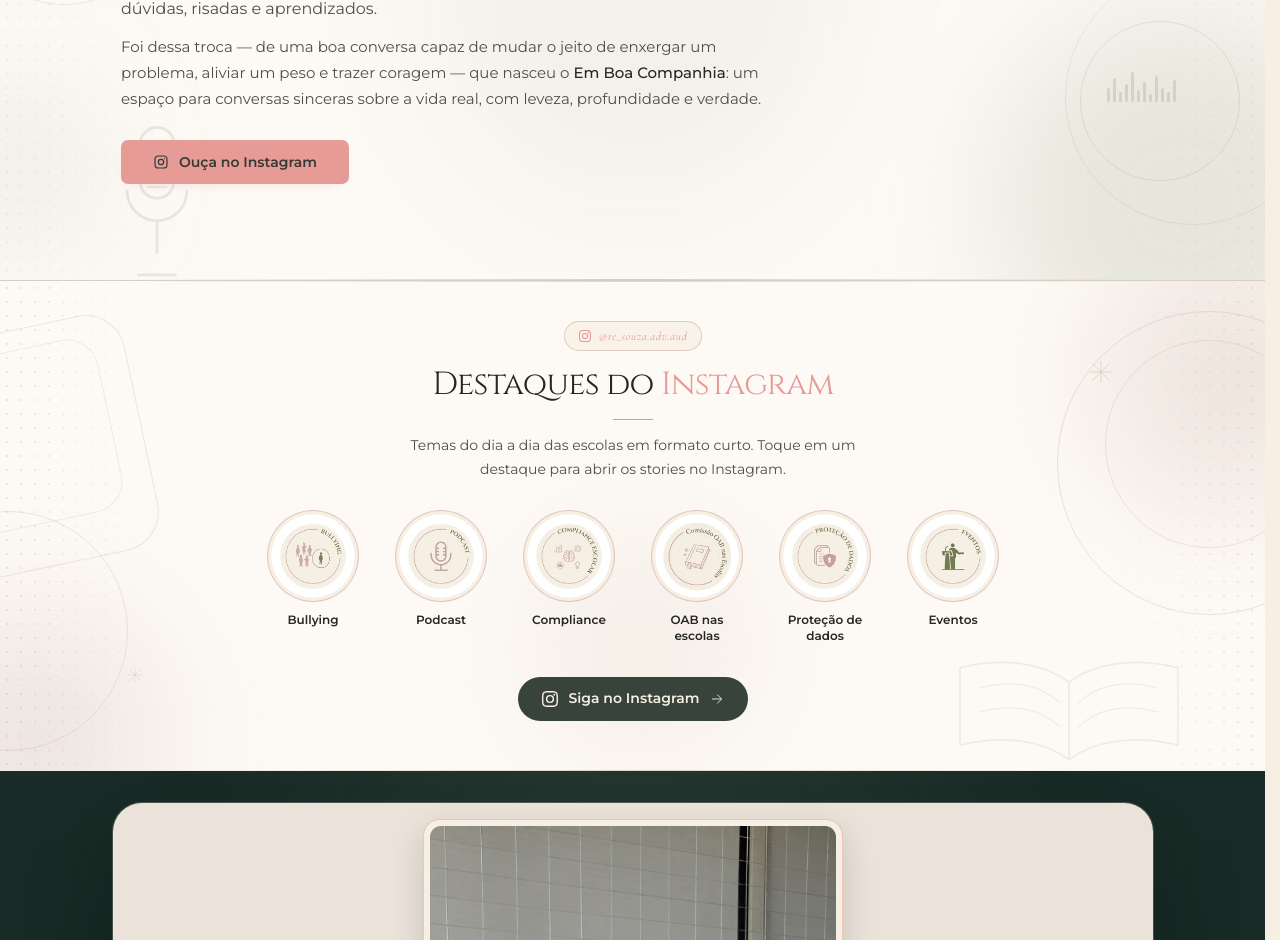
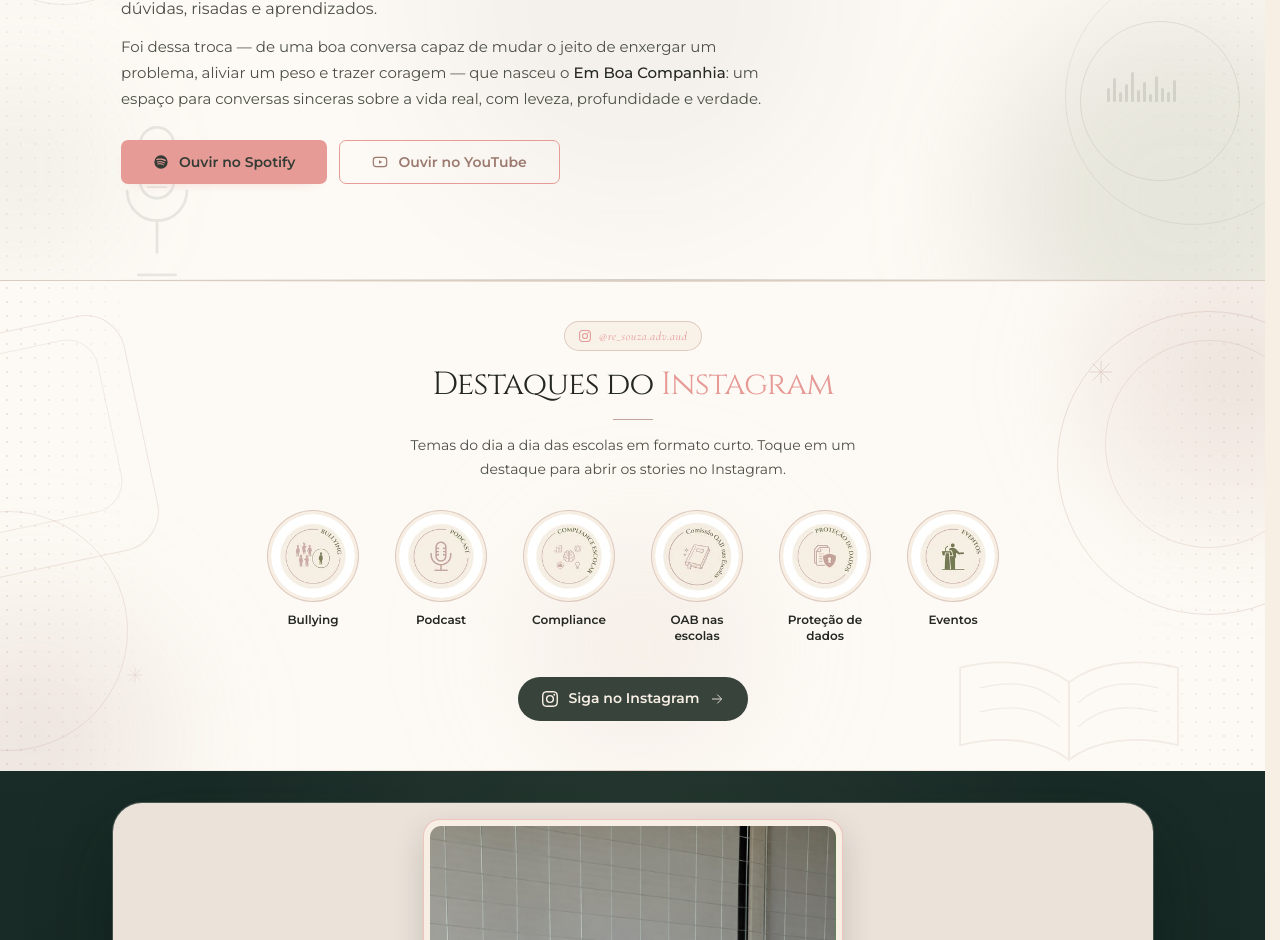
Before and after one commit to Leonardobuenoaguiar/Renata-Rodrigues-Advogada, a React (Vite) app: page / in a window 1280 px wide. Shown: the part 6912-7852 px from the top of the page. Built offline with nearby package versions, Linux system fonts and the light colour scheme.

Commit message:
Remove node_modules do repositorio

```diff
--- a/src/components/Podcast.tsx
+++ b/src/components/Podcast.tsx
@@ -7,7 +7,13 @@ import Reveal from "./Reveal";
    o texto logo abaixo — tudo alinhado à esquerda.
 ------------------------------------------------------------------ */
 
-const PODCAST_INSTAGRAM = "https://www.instagram.com/emboacompanhiapodcast/";
+/* links oficiais do podcast "Em Boa Companhia" */
+const PODCAST_SPOTIFY =
+  "https://open.spotify.com/show/033ExO6uBkJ1nuWdc792EY?si=-B1EkBVQSACFsxbyP2fF-Q";
+const PODCAST_YOUTUBE =
+  "https://youtube.com/@emboacampanhiapodcast?si=Kt_ugG8qRDmjmZsn";
+/* se quiser recolocar algum dia:
+   https://www.instagram.com/emboacompanhiapodcast/ */
 
 /* paleta coral (harmoniza com o creme e o verde do site)
    ROSE      → coral principal: destaque do título, botão, fundo
@@ -33,6 +39,28 @@ const InstagramIcon = ({ className = "" }) => (
     <rect x="3" y="3" width="18" height="18" rx="5" />
     <circle cx="12" cy="12" r="4" />
     <circle cx="17.2" cy="6.8" r="0.9" fill="currentColor" stroke="none" />
+  </svg>
+);
+
+const SpotifyIcon = ({ className = "" }) => (
+  <svg viewBox="0 0 24 24" fill="currentColor" className={className} aria-hidden="true">
+    <path d="M12 2a10 10 0 1 0 0 20 10 10 0 0 0 0-20Zm4.59 14.42a.62.62 0 0 1-.85.21c-2.36-1.44-5.31-1.76-8.8-.96a.62.62 0 0 1-.29-1.21c3.83-.87 7.09-.5 9.73 1.12.3.18.4.57.21.84Zm1.22-2.75a.78.78 0 0 1-1.07.26c-2.7-1.66-6.8-2.14-9.99-1.17a.78.78 0 0 1-.45-1.49c3.62-1.1 8.13-.57 11.2 1.32.36.22.48.69.25 1.08Zm.13-2.86C14.53 8.49 9.29 8.32 6.07 9.3a.93.93 0 1 1-.54-1.79c3.69-1.12 9.53-.91 13.29 1.28a.93.93 0 0 1-.95 1.61Z" />
+  </svg>
+);
+
+const YouTubeIcon = ({ className = "" }) => (
+  <svg
+    viewBox="0 0 24 24"
+    fill="none"
+    stroke="currentColor"
+    strokeWidth="1.8"
+    strokeLinecap="round"
+    strokeLinejoin="round"
+    className={className}
+    aria-hidden="true"
+  >
+    <rect x="2" y="5" width="20" height="14" rx="4" />
+    <path d="M10.5 9.3l5 2.7-5 2.7z" fill="currentColor" stroke="none" />
   </svg>
 );
 
@@ -219,19 +247,33 @@ export default function Podcast() {
             </p>
           </Reveal>
 
-          {/* botão — fundo coral com texto verde-escuro (legível),
-              no hover o coral escurece e o texto passa a creme */}
+          {/* botões — Spotify (coral sólido) e YouTube (contorno coral).
+              No mobile cada um ocupa ~80% da largura e ficam empilhados;
+              do sm para cima ficam lado a lado. Altura mínima de 44px. */}
           <Reveal delay={220}>
-            <a
-              href={PODCAST_INSTAGRAM}
-              target="_blank"
-              rel="noopener noreferrer"
-              aria-label="Abrir o perfil do podcast Em Boa Companhia no Instagram (abre em nova aba)"
-              className="mt-7 inline-flex min-h-11 items-center justify-center gap-2.5 rounded-[7px] bg-[#E69B97] px-8 py-3 text-[14px] font-semibold leading-none text-[#343b34] shadow-[0_6px_16px_-12px_rgba(230,155,151,.7)] transition-all duration-300 hover:-translate-y-0.5 hover:bg-[#C97B76] hover:text-cream hover:shadow-[0_10px_20px_-12px_rgba(230,155,151,.75)]"
-            >
-              <InstagramIcon className="h-4 w-4" />
-              Ouça no Instagram
-            </a>
+            <div className="mt-7 flex flex-col items-start gap-3 sm:flex-row sm:items-center">
+              <a
+                href={PODCAST_SPOTIFY}
+                target="_blank"
+                rel="noopener noreferrer"
+                aria-label="Ouvir o podcast Em Boa Companhia no Spotify (abre em nova aba)"
+                className="inline-flex min-h-11 w-[80%] items-center justify-center gap-2.5 rounded-[7px] bg-[#E69B97] px-8 py-3 text-[14px] font-semibold leading-none text-[#343b34] shadow-[0_6px_16px_-12px_rgba(230,155,151,.7)] transition-all duration-300 hover:-translate-y-0.5 hover:bg-[#C97B76] hover:text-cream hover:shadow-[0_10px_20px_-12px_rgba(230,155,151,.75)] sm:w-auto"
+              >
+                <SpotifyIcon className="h-4 w-4" />
+                Ouvir no Spotify
+              </a>
+
+              <a
+                href={PODCAST_YOUTUBE}
+                target="_blank"
+                rel="noopener noreferrer"
+                aria-label="Ouvir o podcast Em Boa Companhia no YouTube (abre em nova aba)"
+                className="inline-flex min-h-11 w-[80%] items-center justify-center gap-2.5 rounded-[7px] border border-[#E69B97] bg-transparent px-8 py-3 text-[14px] font-semibold leading-none text-[#9c7a70] transition-all duration-300 hover:-translate-y-0.5 hover:border-[#C97B76] hover:bg-[#E69B97] hover:text-[#343b34] sm:w-auto"
+              >
+                <YouTubeIcon className="h-4 w-4" />
+                Ouvir no YouTube
+              </a>
+            </div>
           </Reveal>
         </div>
       </div>
```
